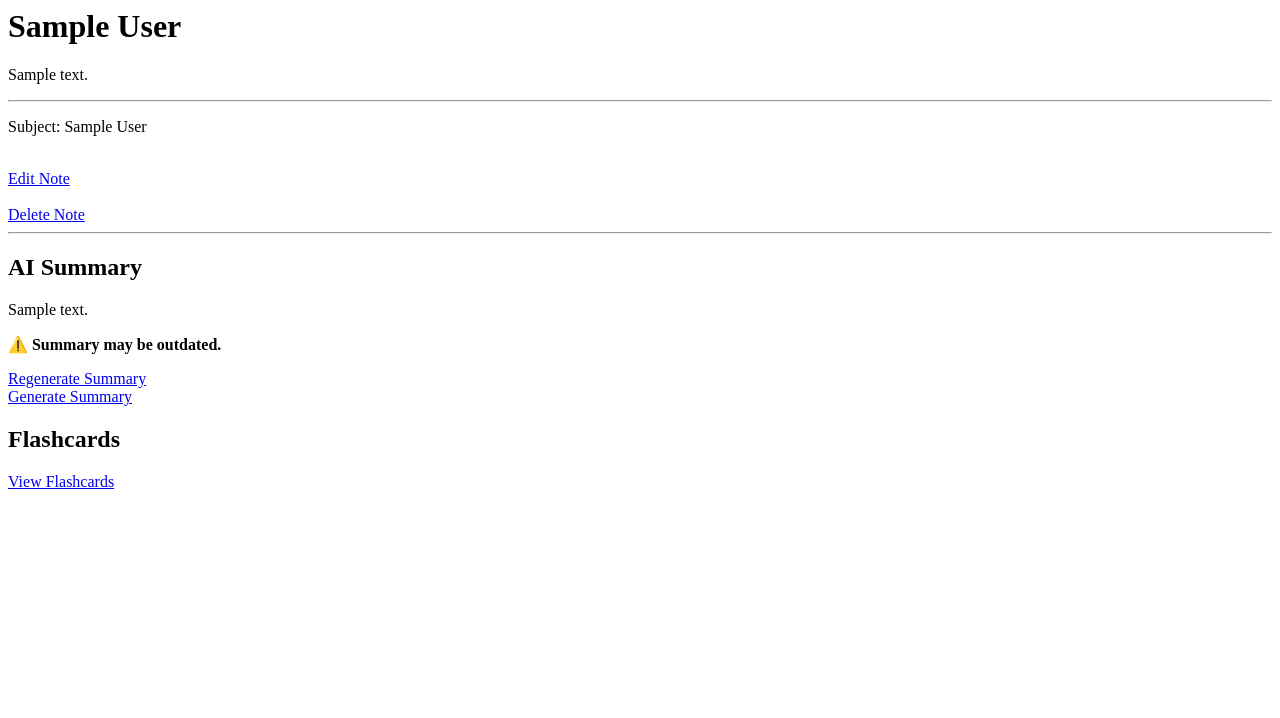
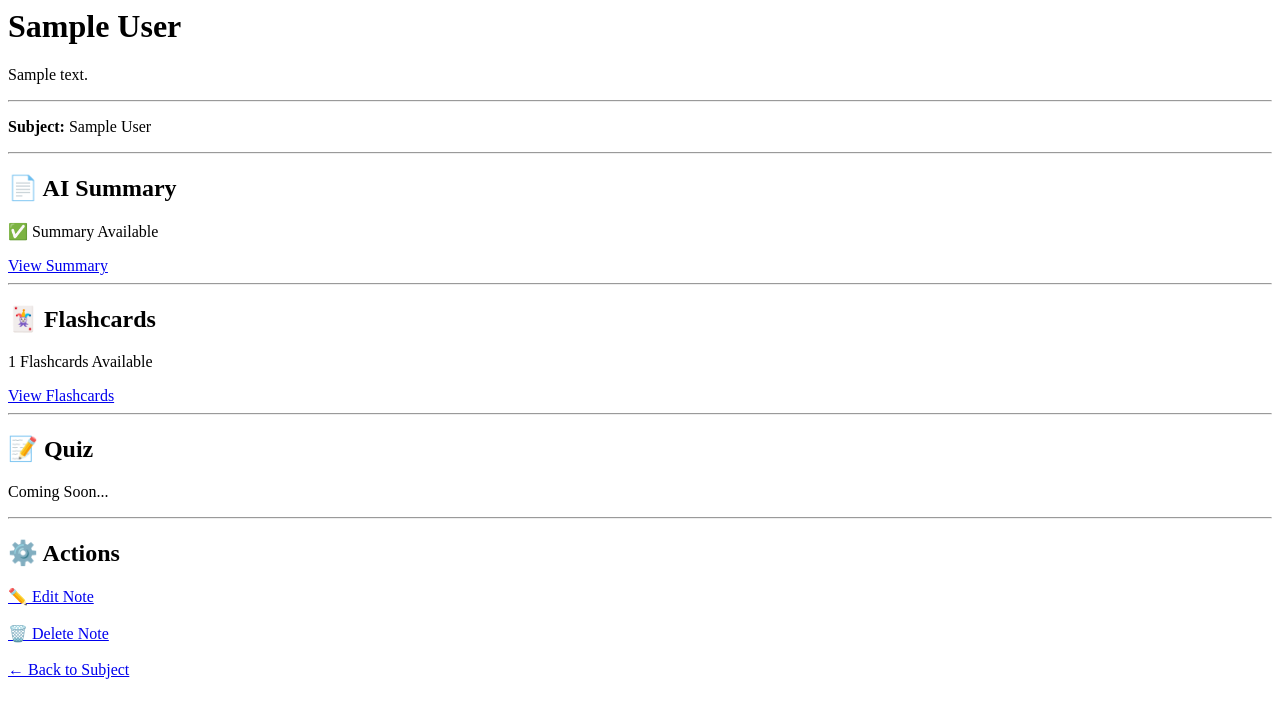
Before and after one commit to sh1van3h/SmartPrep-AI-Platform, a Django app: page /notes/1/ in a window 1280 px wide. Shown: the top 718 px of the page. Run offline with Django 5.2, Linux system fonts and the light colour scheme; a user stored in the database is signed in; tables that the repository leaves empty hold one stand-in row (values such as "Sample post").

Commit message:
Refactor note detail into dashboard with separate summary and flashcard pages

```diff
--- a/backend/accounts/templates/accounts/note_detail.html
+++ b/backend/accounts/templates/accounts/note_detail.html
@@ -4,55 +4,68 @@
 
 <hr>
 
-<p>Subject: {{ note.subject.name }}</p>
+<p><strong>Subject:</strong> {{ note.subject.name }}</p>
 
-<br>
+<hr>
+
+<h2>📄 AI Summary</h2>
+
+{% if note.ai_summary %}
+
+    <p>✅ Summary Available</p>
+
+{% else %}
+
+    <p>❌ No Summary Generated</p>
+
+{% endif %}
+
+<a href="{% url 'summary' note.id %}">
+    View Summary
+</a>
+
+<hr>
+
+<h2>🃏 Flashcards</h2>
+
+{% if note.flashcards.count %}
+
+    <p>
+        {{ note.flashcards.count }} Flashcards Available
+    </p>
+
+{% else %}
+
+    <p>No Flashcards Generated</p>
+
+{% endif %}
+
+<a href="{% url 'flashcards' note.id %}">
+    View Flashcards
+</a>
+
+<hr>
+
+<h2>📝 Quiz</h2>
+
+<p>Coming Soon...</p>
+
+<hr>
+
+<h2>⚙️ Actions</h2>
 
 <a href="{% url 'edit_note' note.id %}">
-    Edit Note
+    ✏️ Edit Note
 </a>
 
 <br><br>
 
 <a href="{% url 'delete_note' note.id %}">
-    Delete Note
+    🗑️ Delete Note
 </a>
 
-<hr>
+<br><br>
 
-<h2>AI Summary</h2>
-
-{% if note.ai_summary %}
-
-    <p>{{ note.ai_summary }}</p>
-
-    {% if note.summary_is_outdated %}
-        <p><strong>⚠️ Summary may be outdated.</strong></p>
-
-        <a href="{% url 'generate_summary' note.id %}">
-            Regenerate Summary
-        </a>
-
-    {% endif %}
-
-{% else %}
-
-    <p>No summary generated yet.</p>
-
-    <a href="{% url 'generate_summary' note.id %}">
-        Generate Summary
-    </a>
-
-{% endif %}
-
-<br>
-
-<a href="{% url 'generate_summary' note.id %}">
-    Generate Summary
+<a href="{% url 'subject_detail' note.subject.id %}">
+    ← Back to Subject
 </a>
-
-<h2>Flashcards</h2>
-
-<a href="{% url 'flashcards' note.id %}">
-    View Flashcards
-</a>
--- a/backend/accounts/urls.py
+++ b/backend/accounts/urls.py
@@ -39,7 +39,7 @@ urlpatterns = [
         name="logout"),
 
     path(
-        "notes/<int:id>/summary/",
+        "notes/<int:id>/generate-summary/",
         views.generate_summary,
         name="generate_summary"),
 
@@ -50,6 +50,9 @@ urlpatterns = [
     path(
         "notes/<int:id>/flashcards/",
         views.flashcards,
-        name="flashcards",
-)
+        name="flashcards",),
+    path(
+        "notes/<int:id>/summary/",
+        views.summary,
+        name="summary",),
 ]
--- a/backend/accounts/views.py
+++ b/backend/accounts/views.py
@@ -257,3 +257,20 @@ def flashcards(request, id):
             "note": note
         }
     )
+
+@login_required
+def summary(request, id):
+
+    note = get_object_or_404(
+        Note,
+        id=id,
+        subject__user=request.user
+    )
+
+    return render(
+        request,
+        "accounts/summary.html",
+        {
+            "note": note
+        }
+    )
```
Also changed, not shown: backend/accounts/templates/accounts/flashcards.html (+24 -8 lines), backend/accounts/templates/accounts/summary.html (added, +41 -0 lines).
